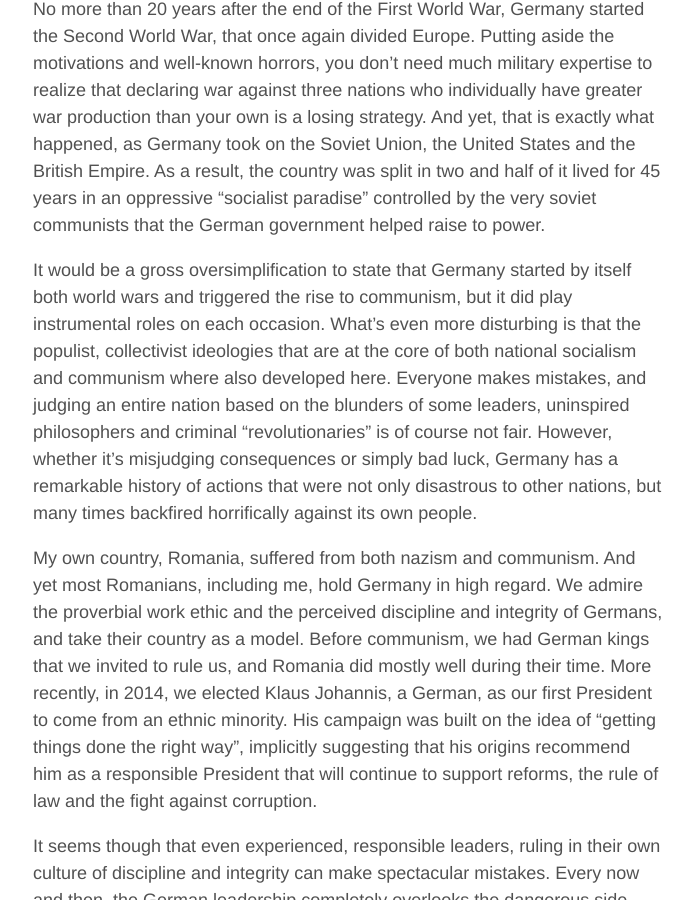
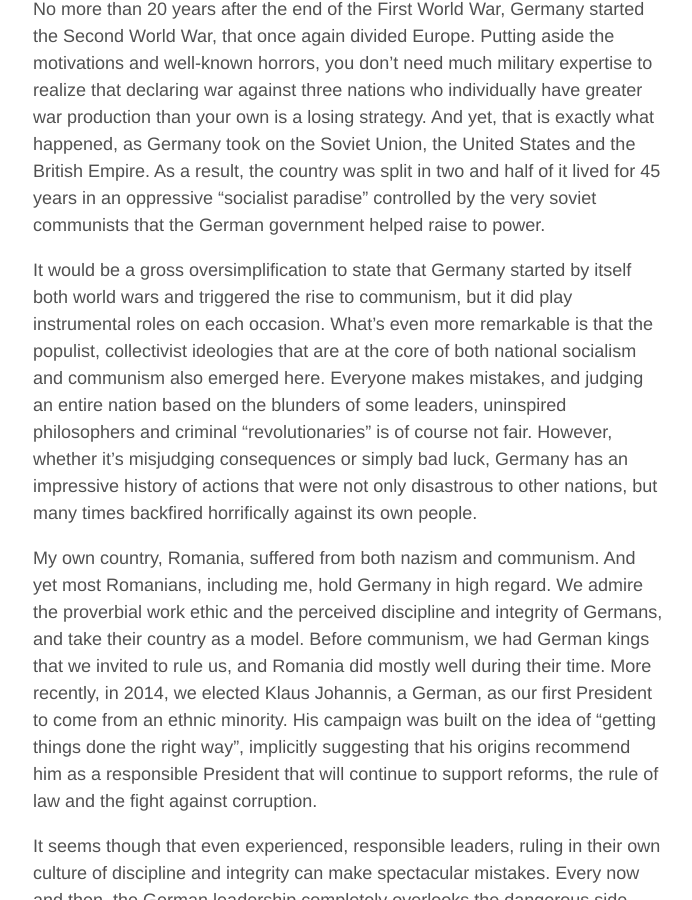
Before and after one commit to aoghina/aoghina.github.io, a Jekyll site: the page built from _posts/2016-04-02-the-german-blunders.md, in a window 1280 px wide and 900 px high, scrolled down 1500 px. Shown: the whole window, without its empty margins (292-984 px from the left). Built offline with Jekyll 4.4.1, drawn with Linux system fonts in a browser that asks for light colours; comment, search, counter and statistics services are not loaded.

Commit message:
Update blunders

```diff
--- a/_posts/2016-04-02-the-german-blunders.md
+++ b/_posts/2016-04-02-the-german-blunders.md
@@ -17,7 +17,7 @@
 
 No more than 20 years after the end of the First World War, Germany started the Second World War, that once again divided Europe. Putting aside the motivations and well-known horrors, you don't need much military expertise to realize that declaring war against three nations who individually have greater war production than your own is a losing strategy. And yet, that is exactly what happened, as Germany took on the Soviet Union, the United States and the British Empire. As a result, the country was split in two and half of it lived for 45 years in an oppressive "socialist paradise" controlled by the very soviet communists that the German government helped raise to power.
 
-It would be a gross oversimplification to state that Germany started by itself both world wars and triggered the rise to communism, but it did play instrumental roles on each occasion. What's even more disturbing is that the populist, collectivist ideologies that are at the core of both national socialism and communism where also developed here. Everyone makes mistakes, and judging an entire nation based on the blunders of some leaders, uninspired philosophers and criminal "revolutionaries" is of course not fair. However, whether it's misjudging consequences or simply bad luck, Germany has a remarkable history of actions that were not only disastrous to other nations, but many times backfired horrifically against its own people.
+It would be a gross oversimplification to state that Germany started by itself both world wars and triggered the rise to communism, but it did play instrumental roles on each occasion. What's even more remarkable is that the populist, collectivist ideologies that are at the core of both national socialism and communism also emerged here. Everyone makes mistakes, and judging an entire nation based on the blunders of some leaders, uninspired philosophers and criminal "revolutionaries" is of course not fair. However, whether it's misjudging consequences or simply bad luck, Germany has an impressive history of actions that were not only disastrous to other nations, but many times backfired horrifically against its own people.
 
 My own country, Romania, suffered from both nazism and communism. And yet most Romanians, including me, hold Germany in high regard. We admire the proverbial work ethic and the perceived discipline and integrity of Germans, and take their country as a model. Before communism, we had German kings that we invited to rule us, and Romania did mostly well during their time. More recently, in 2014, we elected Klaus Johannis, a German, as our first President to come from an ethnic minority. His campaign was built on the idea of "getting things done the right way", implicitly suggesting that his origins recommend him as a responsible President that will continue to support reforms, the rule of law and the fight against corruption.
 
```
